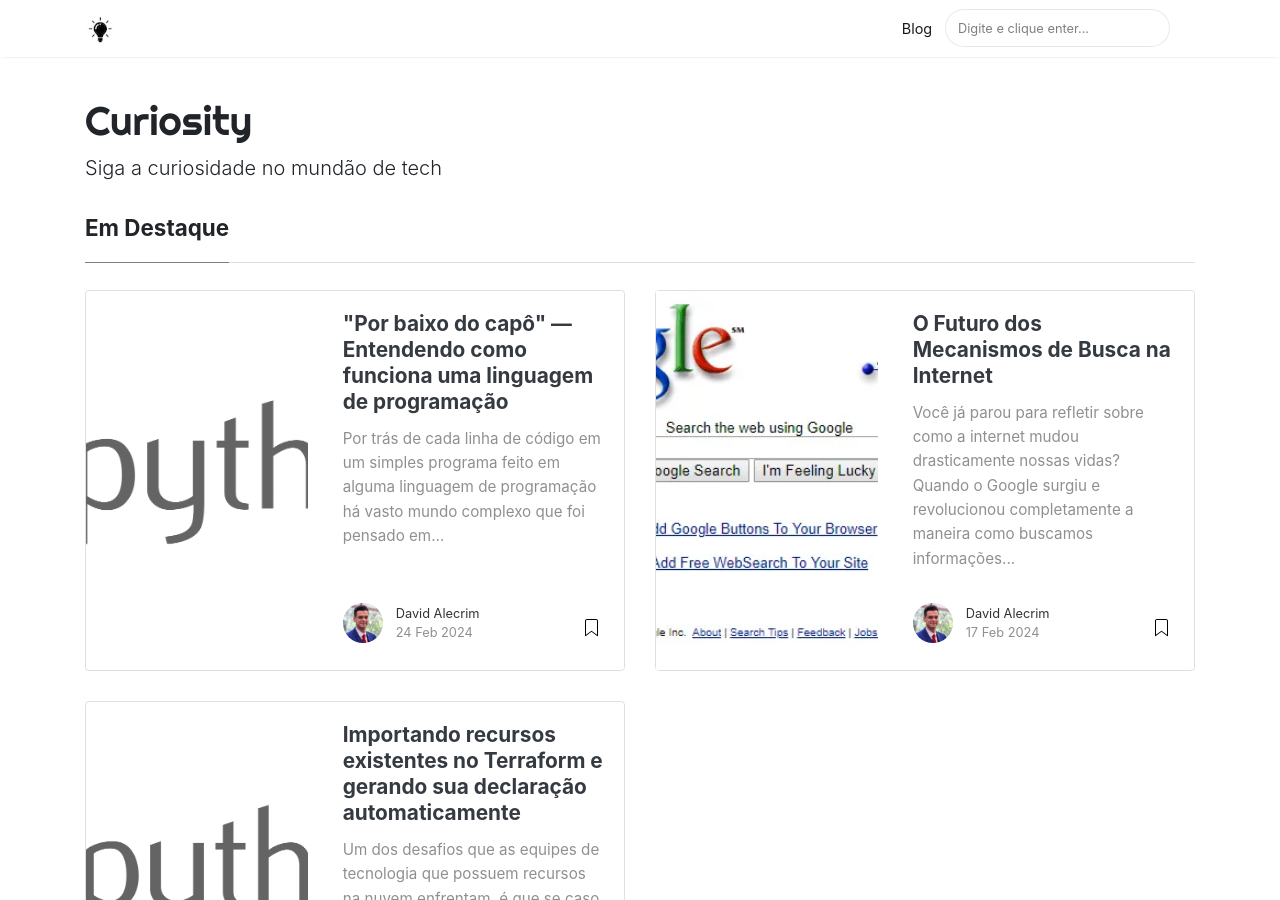
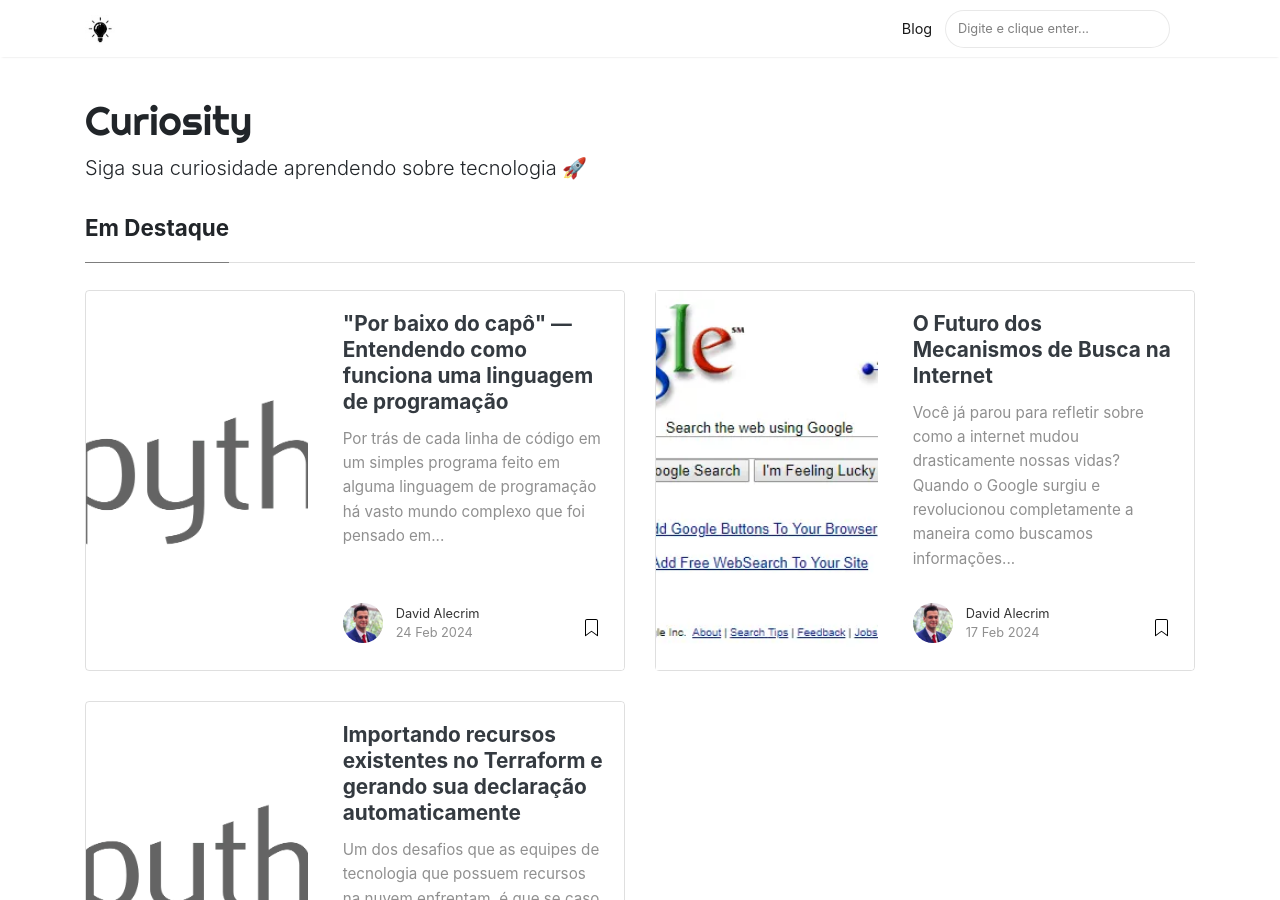
Before and after one commit to davidalecrim1/blog, a Jekyll site: the page built from index.html, in a window 1280 px wide and 900 px high. Built offline with Jekyll 4.4.1, drawn with Linux system fonts in a browser that asks for light colours; nearby versions of some CDN libraries; the list of posts is cut into pages by our own code.

Commit message:
mudar descricao

```diff
--- a/_config.yml
+++ b/_config.yml
@@ -1,7 +1,7 @@
 # Site
 name: "Curiosity"
 title: "Curiosity"
-description: "Siga a curiosidade no mundão de tech"
+description: "Siga sua curiosidade aprendendo sobre tecnologia 🚀"
 logo: 'assets/images/logo.jpg'
 favicon: 'assets/images/logo.jpg'
 baseurl: /blog
```
